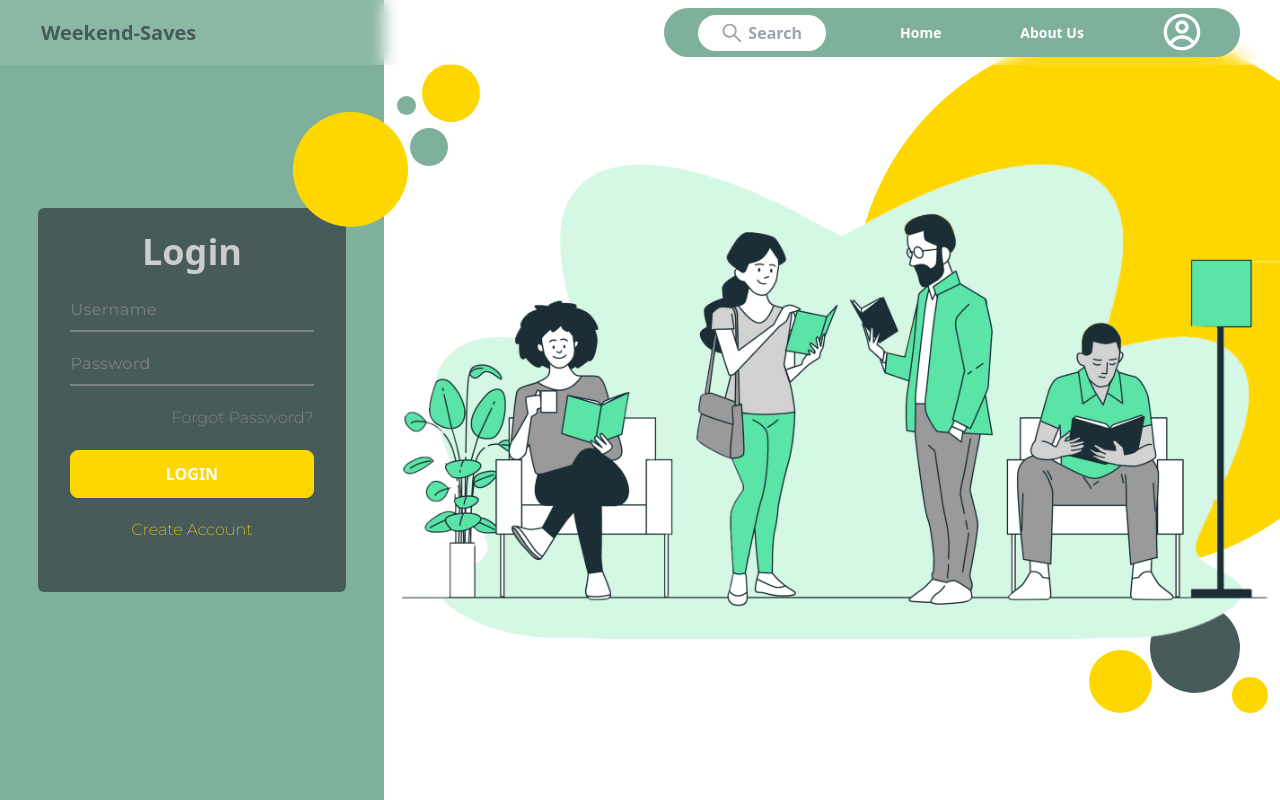
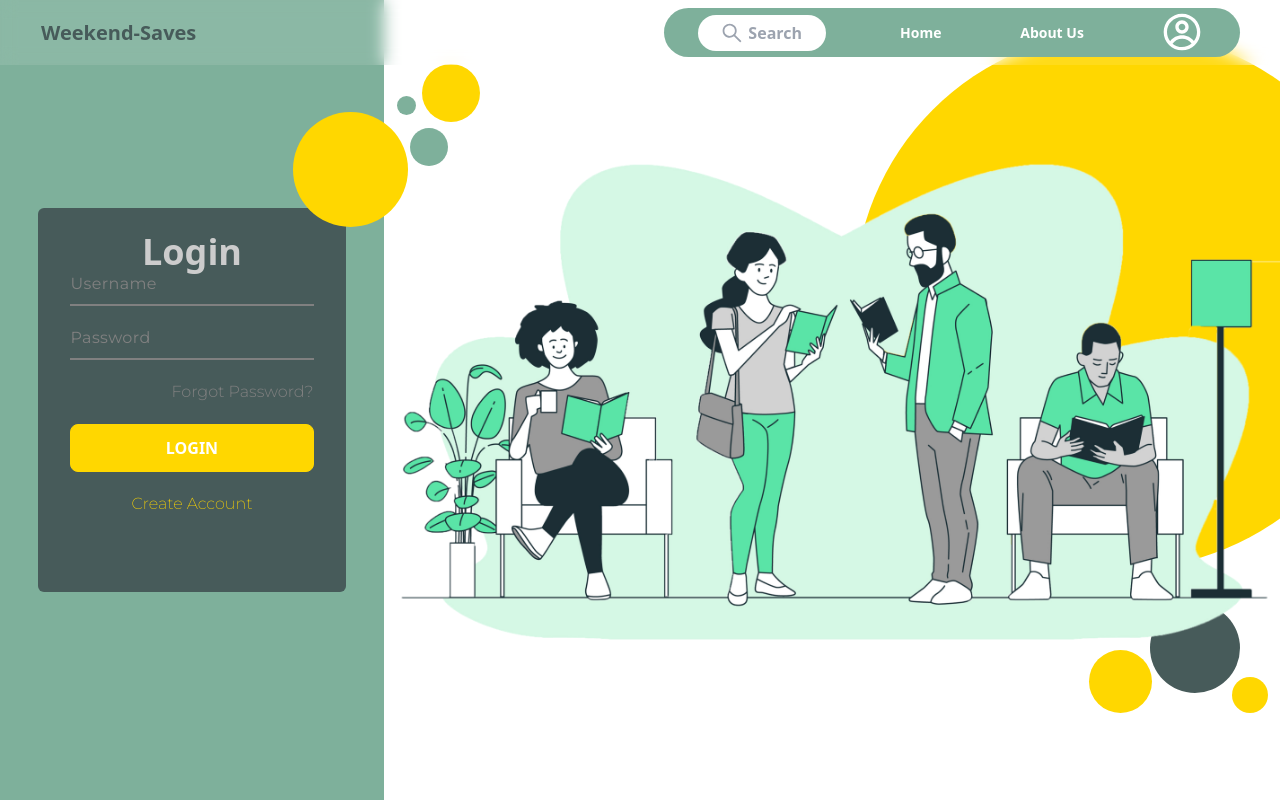
Before and after one commit to jainavi/weekend-saves, a React (Create React App) app in the folder frontend/: page /login in a window 1280 px wide. Built offline with nearby package versions, Linux system fonts and the light colour scheme.

Commit message:
Changed Layout

```diff
--- a/frontend/src/pages/Login/LoginForm.js
+++ b/frontend/src/pages/Login/LoginForm.js
@@ -14,7 +14,7 @@ function LoginForm() {
       <h1 className="text-4xl font-extrabold z-10 mx-auto">Login</h1>
       <form
         onSubmit={handleSubmit}
-        className="flex-1 flex flex-col items-center gap-5 justify-center"
+        className="flex flex-col items-center gap-5 justify-center"
       >
         <Label htmlFor="username">Username:</Label>
         <Input name="username" placeholder="Username" />
```
